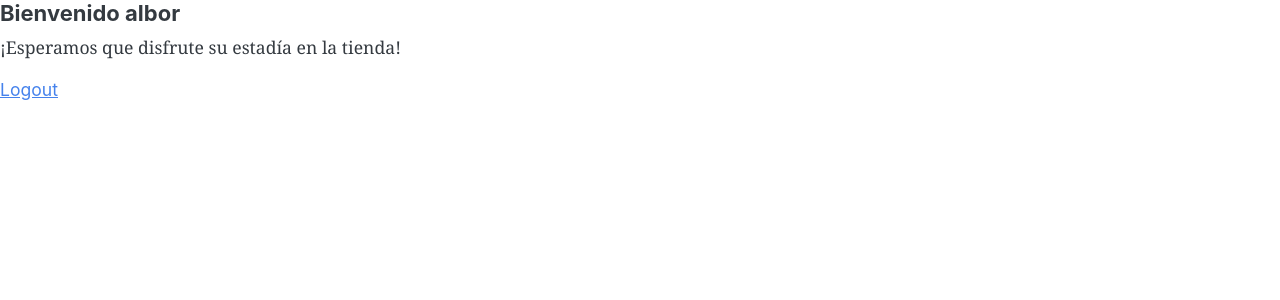
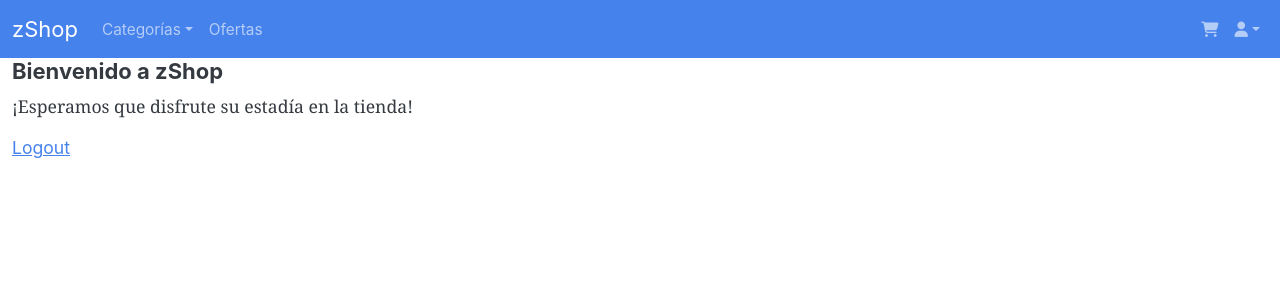
Before and after one commit to iZyro/django-tienda-drf, a Django app: page /dashboard/ in a window 1280 px wide. Shown: the top 300 px of the page. Run offline with Django 4.2, Linux system fonts and the light colour scheme; a user stored in the database is signed in; some libraries are stand-ins or nearby versions.

Commit message:
update commit

```diff
--- a/shop/views.py
+++ b/shop/views.py
@@ -7,11 +7,7 @@ from rest_framework.authentication import TokenAuthentication
 
 def dashboard(request):
     user = request.user
-    if user.is_authenticated:
-        context = {
-            "user": user
-        }
-        return render(request, 'shop/dashboard.html', context)
-    else:
-        print('else dashboard')
-        return redirect('/login')
+    context = {
+        "user": user
+    }
+    return render(request, 'shop/dashboard.html', context)
--- a/template/base.html
+++ b/template/shop/base.html
@@ -6,9 +6,10 @@
     <meta http-equiv="X-UA-Compatible" content="IE=edge">
     <meta name="viewport" content="width=device-width, initial-scale=1.0">
     <link href="{% static 'css/litera.min.css' %}" rel="stylesheet">
+    <title>{% block title %}{% endblock %}</title>
 </head>
 <body>
-
+    {% include 'shop/navbar.html' %}
     <div class="container-fluid">
     {% block content %}
 
@@ -19,5 +20,5 @@
 
 <script src="https://cdn.jsdelivr.net/npm/@popperjs/core@2.11.6/dist/umd/popper.min.js" integrity="sha384-oBqDVmMz9ATKxIep9tiCxS/Z9fNfEXiDAYTujMAeBAsjFuCZSmKbSSUnQlmh/jp3" crossorigin="anonymous"></script>
 <script src="https://cdn.jsdelivr.net/npm/bootstrap@5.3.0-alpha1/dist/js/bootstrap.min.js" integrity="sha384-mQ93GR66B00ZXjt0YO5KlohRA5SY2XofN4zfuZxLkoj1gXtW8ANNCe9d5Y3eG5eD" crossorigin="anonymous"></script>
-
+<script src="https://kit.fontawesome.com/d53cb575d4.js" crossorigin="anonymous"></script>
 </html>
--- a/template/shop/dashboard.html
+++ b/template/shop/dashboard.html
@@ -1,15 +1,14 @@
-{% include 'base.html' %}
-<!DOCTYPE html>
-<html lang="en">
-<head>
-    <meta charset="UTF-8">
-    <meta http-equiv="X-UA-Compatible" content="IE=edge">
-    <meta name="viewport" content="width=device-width, initial-scale=1.0">
-    <title>Dashboard</title>
-</head>
-<body>
-    <h5>Bienvenido {{ user }}</h5>
-    <p>¡Esperamos que disfrute su estadía en la tienda!</p>
-    <a href="{% url 'accounts:logout' %}">Logout</a>
-</body>
-</html>
+{% extends 'shop/base.html' %}
+
+{% load static %}
+
+{% block title %}Dashboard{% endblock %}
+
+
+{% block content %}
+
+<h5>Bienvenido a zShop</h5>
+<p>¡Esperamos que disfrute su estadía en la tienda!</p>
+<a href="{% url 'accounts:logout' %}">Logout</a>
+
+{% endblock %}
--- /dev/null
+++ b/template/shop/navbar.html
@@ -0,0 +1,61 @@
+{% load static %}
+<nav class="navbar navbar-expand-lg navbar-dark bg-primary">
+    <div class="container-fluid">
+        <a class="navbar-brand" href="{% url 'shop:dashboard' %}">zShop</a>
+        <div class="collapse navbar-collapse" id="navbarScroll">
+            <ul class="navbar-nav me-auto my-2 my-lg-0 navbar-nav-scroll" style="--bs-scroll-height: 100px;">
+                <li class="nav-item dropdown">
+                    <a class="nav-link dropdown-toggle" href="#" role="button" data-bs-toggle="dropdown"
+                    aria-expanded="false">Categorías</a>
+
+                    <ul class="dropdown-menu">
+                        <li><a class="dropdown-item" href="#">Action</a></li>
+                        <li><a class="dropdown-item" href="#">Another action</a></li>
+                        <li>
+                            <hr class="dropdown-divider">
+                        </li>
+                        <li><a class="dropdown-item" href="#">Something else here</a></li>
+                    </ul>
+                </li>
+                <li class="nav-item">
+                    <a class="nav-link" href="#">Ofertas</a>
+                </li>
+            </ul>
+
+            <ul class="navbar-nav ml-auto my-2 my-lg-0 navbar-nav-scroll">
+                {% if user.is_authenticated %}
+                    <li class="nav-item">
+                        <a href="#" class="nav-link">
+                            <i class="fa-solid fa-cart-shopping"></i>
+                        </a>
+                    </li>
+                    <li class="nav-item dropdown">
+                        <a class="nav-link dropdown-toggle" href="#" role="button" data-bs-toggle="dropdown"
+                        aria-expanded="false"><i class="fa-solid fa-user"></i></a>
+
+                        <ul class="dropdown-menu">
+                            <li><a class="dropdown-item" href="#">Action</a></li>
+                            <li><a class="dropdown-item" href="#">Another action</a></li>
+                            <li>
+                                <hr class="dropdown-divider">
+                            </li>
+                            <li><a class="dropdown-item" href="#">Something else here</a></li>
+                        </ul>
+                    </li>
+
+                {% else %}
+                    <li class="nav-item">
+                        <a class="nav-link" href="{% url 'accounts:register' %}">
+                            <button type="button" class="btn btn-outline-light">Registrarse</button>
+                        </a>
+                    </li>
+                    <li class="nav-item">
+                        <a class="nav-link" href="{% url 'accounts:login' %}">
+                            <button type="button" class="btn btn-light">Ingresar</button>
+                        </a>
+                    </li>
+                {% endif %}
+            </ul>
+        </div>
+    </div>
+</nav>
```
Also changed, not shown: accounts/models.py (+11 -0 lines), accounts/views.py (+17 -3 lines), template/accounts/base.html (added, +24 -0 lines), template/accounts/forgot_password.html (+4 -10 lines), template/accounts/login.html (+4 -27 lines), template/accounts/recovery_password.html (+8 -9 lines), template/accounts/register.html (+7 -12 lines), template/accounts/reset_password.html (+6 -10 lines), db.sqlite3.
